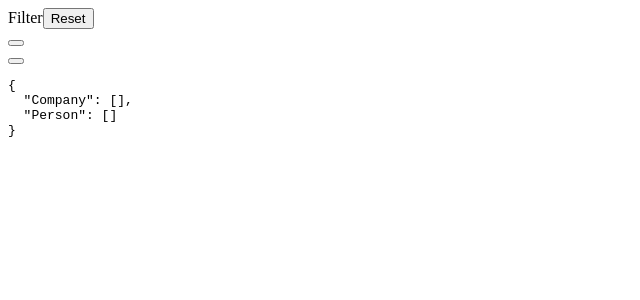
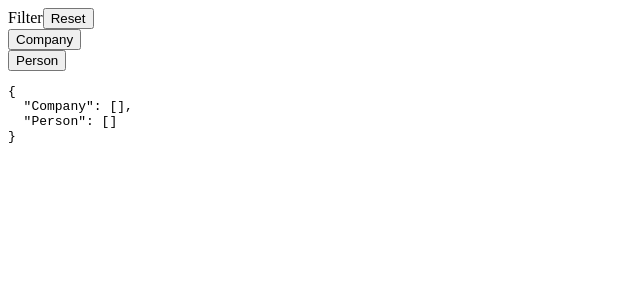
Before and after one commit to tylertierney/filter-group-component, an Angular app: page / in a window 1280 px wide. Shown: the top 300 px of the page, without its empty margins (0-640 px from the left). Built offline with nearby package versions, Linux system fonts and the light colour scheme.

Commit message:
Changing one more name

```diff
--- a/src/app/components/filter-group/filter-group.component.html
+++ b/src/app/components/filter-group/filter-group.component.html
@@ -5,7 +5,7 @@
   </div>
   <filter
     *ngFor="let filter of filters"
-    [filterName]="filter.filterName"
+    [filterName]="filter.name"
     [options]="filter.options"
     [formGroup]="filterForm"
     [valueField]="valueField"
```
